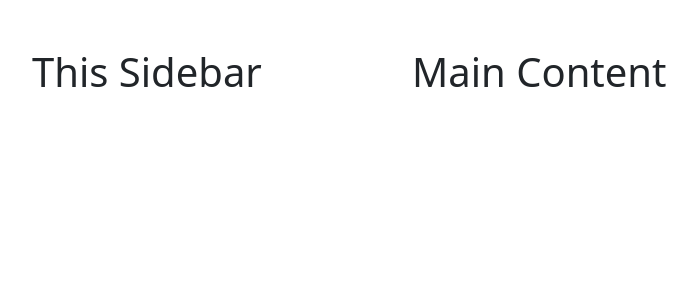
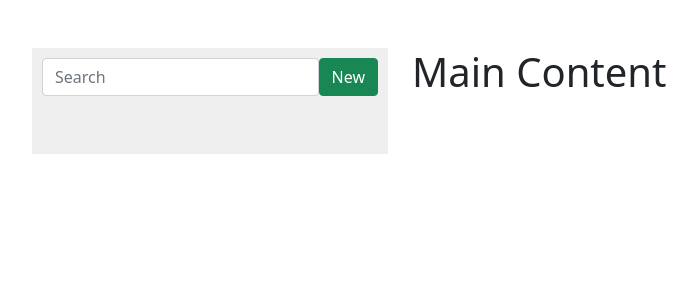
Before and after one commit to Nahidjc/React_Poll, a React (Create React App) app: page / in a window 1280 px wide. Shown: the top 300 px of the page, without its empty margins (50-747 px from the left). Built offline with nearby package versions, Linux system fonts and the light colour scheme.

Commit message:
sidebar starting

```diff
--- a/src/components/sidebar/index.jsx
+++ b/src/components/sidebar/index.jsx
@@ -1,10 +1,30 @@
 import React, { Component } from 'react';
+import { Button, Input } from 'reactstrap';
 
 class Sidebar extends Component {
     render() {
         return (
-            <div>
-                <h1>This Sidebar </h1>
+            <div style={{background:'#efefef',padding:'10px'}}>
+
+               <div className='d-flex mb-5'>
+               <Input
+                   type='search'
+                   placeholder='Search'
+                   value={this.props.searchTerm}
+                   onChange={e => this.props.handleSearch(e.target.value)}
+               />
+               <Button
+
+               color='success'
+               className='ml-2'
+               onClick={this.toggleModal}
+               >
+                   New
+               </Button>
+
+
+
+               </div>
             </div>
         );
     }
--- a/src/index.js
+++ b/src/index.js
@@ -11,7 +11,4 @@
   document.getElementById('root')
 );
 
-// If you want to start measuring performance in your app, pass a function
-// to log results (for example: reportWebVitals(console.log))
-// or send to an analytics endpoint. Learn more: https://bit.ly/CRA-vitals
 reportWebVitals();
```
Also changed, not shown: src/components/sidebar/poll_list.jsx (added, +27 -0 lines), src/data/polls.js (+14 -16 lines).
